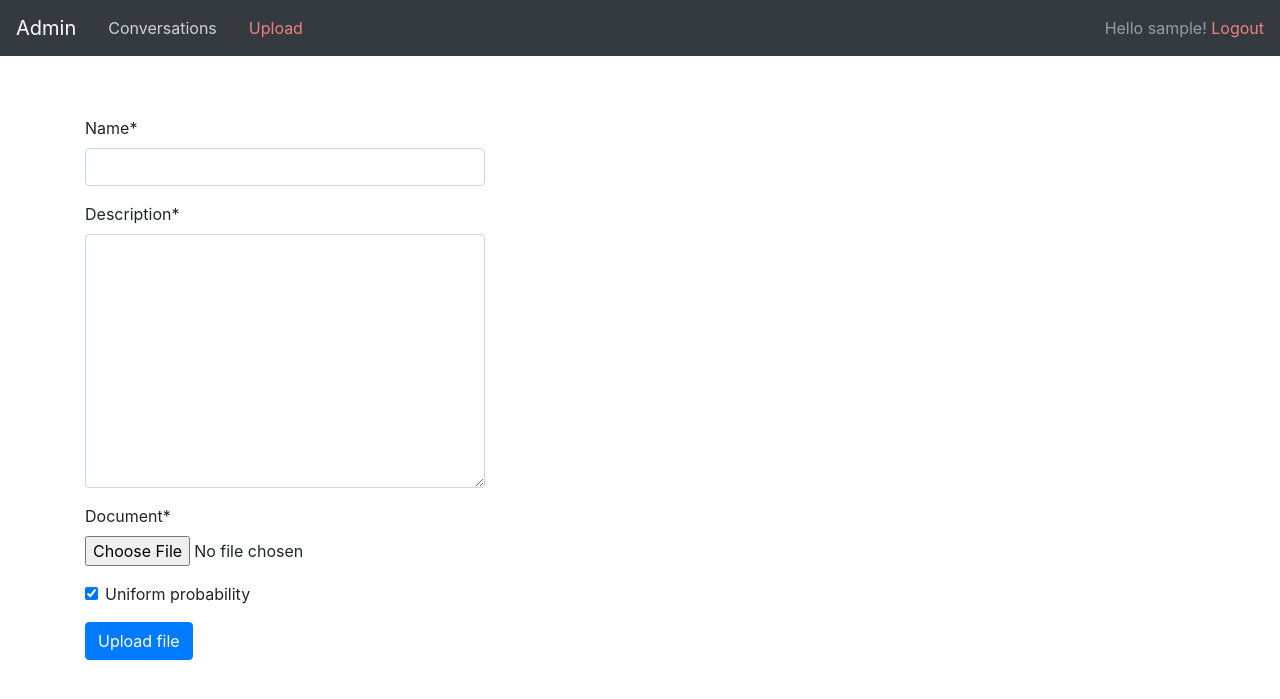
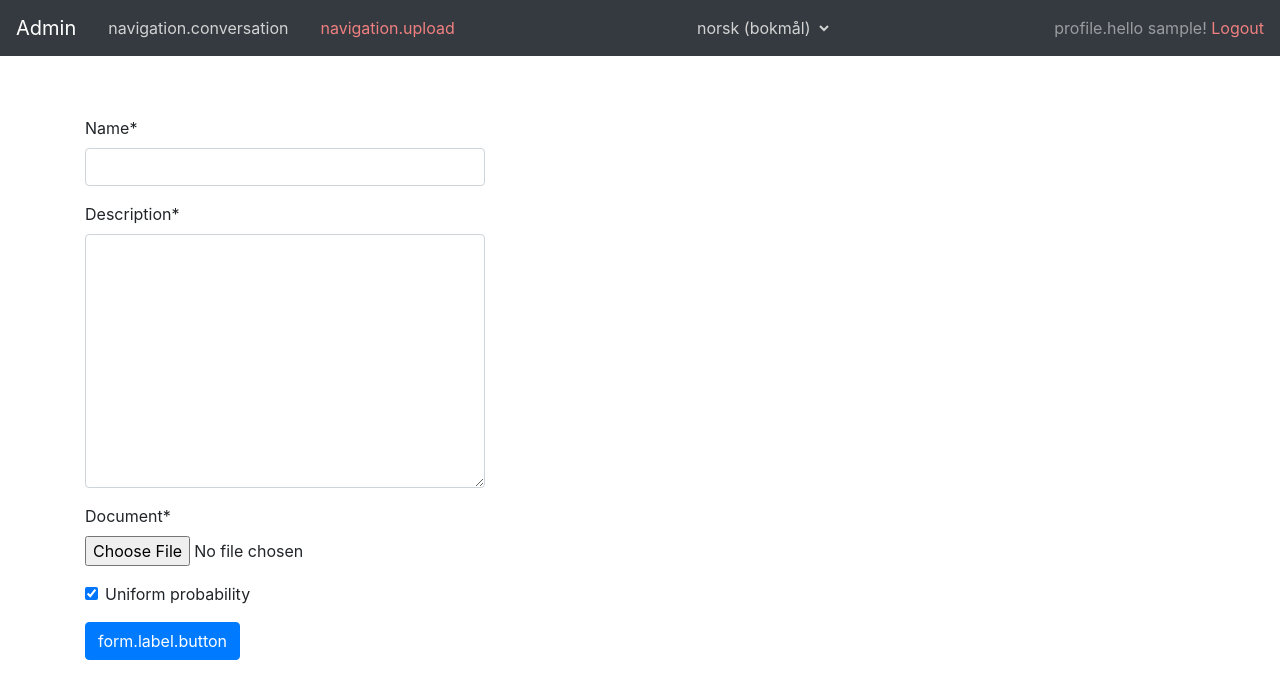
Before and after one commit to marteloge/classroom-conversation-api, a Django app: page /upload in a window 1280 px wide. Shown: the top 699 px of the page. Run offline with Django 3.2, Linux system fonts and the light colour scheme; the visitor is signed in with stand-in values (Sample User, id 1); some libraries are stand-ins or nearby versions.

Commit message:
feat: i18n bokmål/nynorsk

```diff
--- a/classroomconversation/classroomconversation/urls.py
+++ b/classroomconversation/classroomconversation/urls.py
@@ -8,6 +8,7 @@
 urlpatterns = [
     path("", include("conversation.urls")),
     path("admin/", admin.site.urls),
+    path("i18n/", include("django.conf.urls.i18n")),
     path("account/login/", auth_views.LoginView.as_view(), name="login"),
     path("account/logout/", auth_views.LogoutView.as_view(), name="logout",),
 ]
--- a/classroomconversation/static/css/main.css
+++ b/classroomconversation/static/css/main.css
@@ -41,3 +41,13 @@
   flex-direction: column;
   margin: 30px 0;
 }
+
+form.change-language {
+  margin: 0;
+}
+
+select {
+  background: transparent;
+  color: lightgray;
+  border: none;
+}
--- a/classroomconversation/templates/base.html
+++ b/classroomconversation/templates/base.html
@@ -1,8 +1,13 @@
 {% load static %}
+{% load i18n %}
+
+{% get_current_language as language %}
+
 <html>
   <head>
     <title>Digitalt klasserom</title>
     <meta charset="utf-8" />
+
     <meta
       name="viewport"
       content="width=device-width, initial-scale=1, shrink-to-fit=no"
@@ -30,6 +35,13 @@
       integrity="sha384-OgVRvuATP1z7JjHLkuOU7Xw704+h835Lr+6QL9UvYjZE3Ipu6Tp75j7Bh/kR0JKI"
       crossorigin="anonymous"
     ></script>
+
+    <script>
+      function changeLanguage() {
+        $("#language-button").click();
+      }
+    </script>
+
     <link rel="stylesheet" href="{% static 'css/main.css' %}" />
   </head>
   <body>
@@ -39,23 +51,41 @@
         <a
           class="nav-item nav-link {% if request.get_full_path == '/upload/list' %}active{% endif %}"
           href="/upload/list"
-          >Conversations</a
+          >{% trans "navigation.conversation" %}</a
         >
         <a
           class="nav-item nav-link {% if request.get_full_path == '/upload' %}active{% endif %}"
           href="/upload"
-          >Upload</a
+          >{% trans "navigation.upload" %}</a
         >
       </div>
+
+      <form class="change-language" action="{% url 'set_language' %}" method="post">
+        {% csrf_token %}
+        <input name="next" type="hidden" value="{{ redirect_to }}" />
+        <select name="language" onchange="changeLanguage();">
+            {% get_current_language as LANGUAGE_CODE %}
+            {% get_available_languages as LANGUAGES %}
+            {% get_language_info_list for LANGUAGES as languages %}
+            {% for language in languages %}
+                <option value="{{ language.code }}"{% if language.code == LANGUAGE_CODE %} selected="selected"{% endif %}>
+                    {{ language.name_local }}
+                </option>
+            {% endfor %}
+        </select>
+        <button hidden id="language-button" type="submit">{% trans "form.label.button.language" %}</button>
+      </form>
+
       <div>
         {% if user.is_authenticated %}
-        <span class="navbar-text">Hello {{ user.username}}!</span>
-        <a class="login" href="/account/logout">Logout</a>
+          <span class="navbar-text">{% trans "profile.hello" %} {{ user.username}}!</span>
+          <a class="login" href="/account/logout">Logout</a>
         {% else %}
-        <a class="logout" href="/account/login">Login</a>
+          <a class="logout" href="/account/login">Login</a>
         {% endif %}
       </div>
     </nav>
+
     <div class="container">
       <div class="content">{% block content %} {% endblock %}</div>
     </div>
--- a/classroomconversation/templates/upload_document.html
+++ b/classroomconversation/templates/upload_document.html
@@ -1,8 +1,14 @@
-{% extends 'base.html' %} {% load crispy_forms_tags %} {% block content %}
+
+{% extends 'base.html' %}
+{% load i18n %}
+{% load crispy_forms_tags %}
+
+{% block content %}
 
 <form method="POST" enctype="multipart/form-data">
   {% csrf_token %} {{ form|crispy }}
-  <button type="submit" class="btn btn-primary">Upload file</button>
+
+  <button type="submit" class="btn btn-primary">{% trans "form.label.button" %}</button>
 </form>
 
 {% endblock %}
```
Also changed, not shown: classroomconversation/classroomconversation/settings.py (+13 -1 lines), classroomconversation/templates/403.html (+5 -2 lines), classroomconversation/templates/404.html (+5 -2 lines), classroomconversation/templates/document_list.html (+13 -8 lines), classroomconversation/locale/nb/LC_MESSAGES/django.po (added), classroomconversation/locale/nn/LC_MESSAGES/django.po (added), 2 other files.
